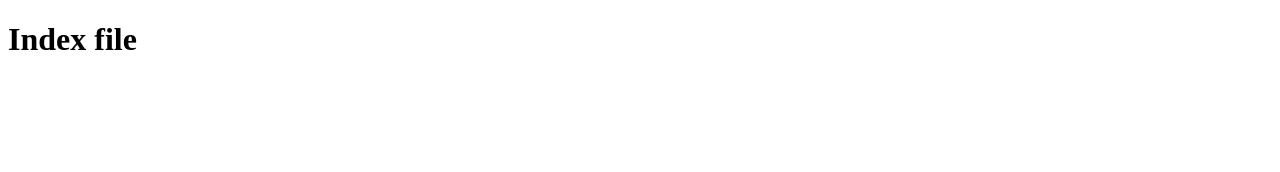
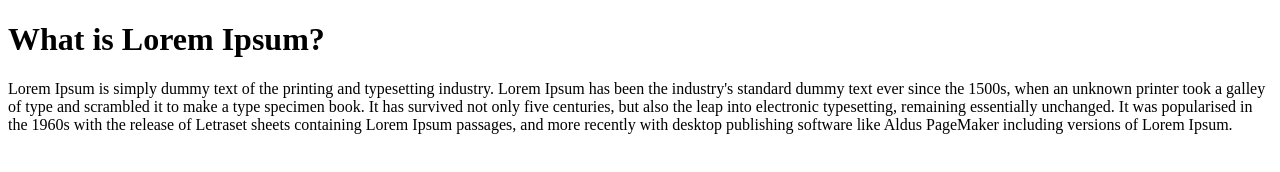
Before and after one commit to ankita-s-7span/Form-JS, a plain HTML site: page index.html in a window 1280 px wide. Drawn offline with Linux system fonts and the light colour scheme.

Commit message:
final commit

```diff
--- a/helloWorld.js
+++ b/helloWorld.js
@@ -1,3 +1,8 @@
 const msg = "Hello world";
+console.log(msg)
 
-console.log(msg)
+for(var i=0; i<10; i++){
+    var one = 1;
+}
+console.log(i);
+console.log(one);
--- a/index.html
+++ b/index.html
@@ -1,13 +1,26 @@
 <!DOCTYPE html>
 <html lang="en">
-<head>
-    <meta charset="UTF-8">
-    <meta http-equiv="X-UA-Compatible" content="IE=edge">
-    <meta name="viewport" content="width=device-width, initial-scale=1.0">
+  <head>
+    <meta charset="UTF-8" />
+    <meta http-equiv="X-UA-Compatible" content="IE=edge" />
+    <meta name="viewport" content="width=device-width, initial-scale=1.0" />
     <title>Document</title>
     <script src="./helloWorld.js"></script>
-</head>
-<body>
-    <h1>Index file</h1>
-</body>
+  </head>
+  <body>
+    <h1>What is Lorem Ipsum?</h1>
+    <div id="about">
+      <p id="about-txt">
+        Lorem Ipsum is simply dummy text of the printing and typesetting
+        industry. Lorem Ipsum has been the industry's standard dummy text ever
+        since the 1500s, when an unknown printer took a galley of type and
+        scrambled it to make a type specimen book. It has survived not only five
+        centuries, but also the leap into electronic typesetting, remaining
+        essentially unchanged. It was popularised in the 1960s with the release
+        of Letraset sheets containing Lorem Ipsum passages, and more recently
+        with desktop publishing software like Aldus PageMaker including versions
+        of Lorem Ipsum.
+      </p>
+    </div>
+  </body>
 </html>
```
